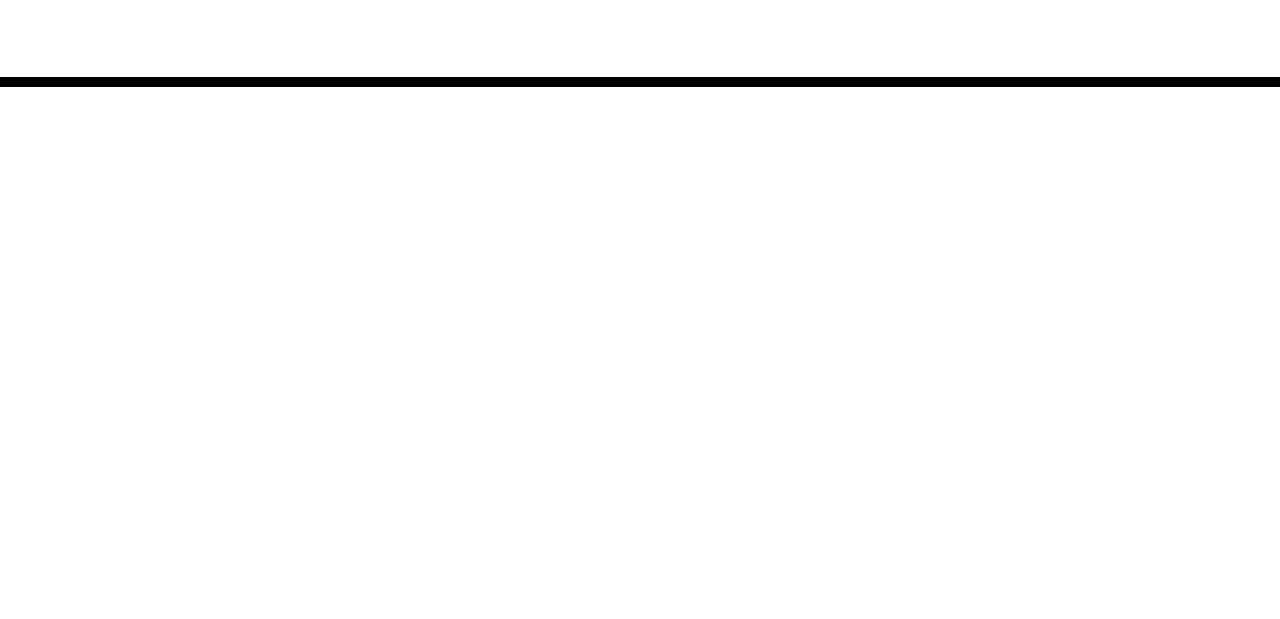
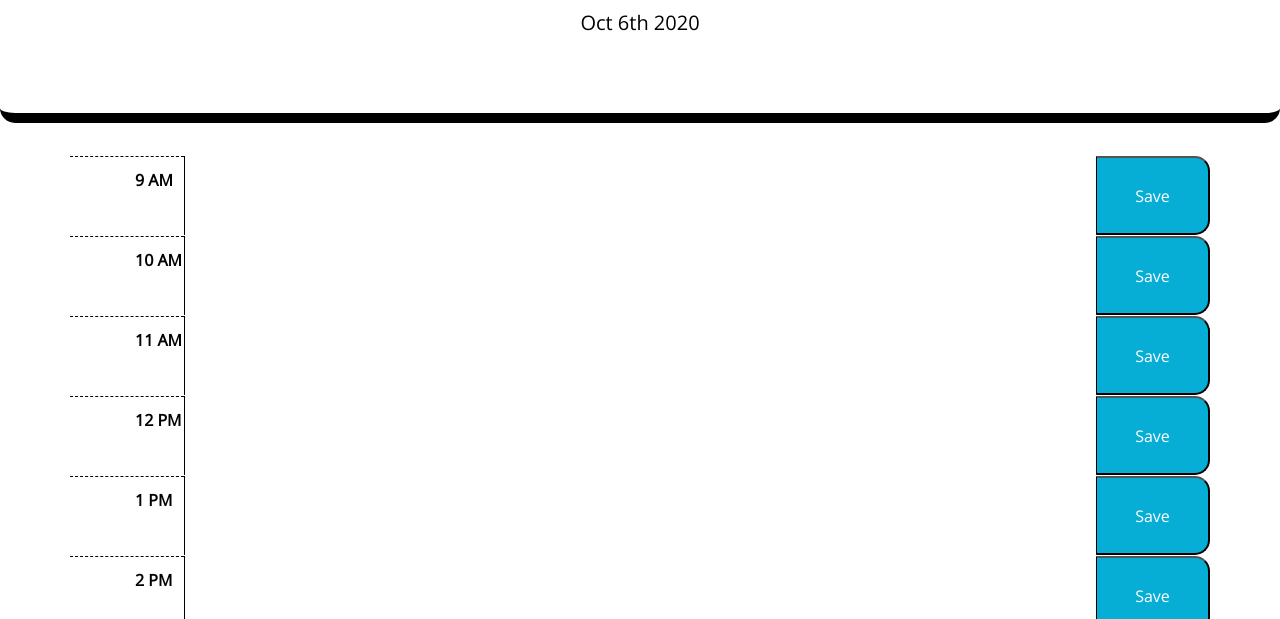
Before and after one commit to rgl10d/work-day-scheduler, a plain HTML site: page index.html in a window 1280 px wide. Shown: the part 181-800 px from the top of the page. Drawn offline with nearby package versions, Linux system fonts and the light colour scheme.

Commit message:
created hour rows and displayed current date

```diff
--- a/index.html
+++ b/index.html
@@ -23,13 +23,18 @@
   </head>
 
   <body>
-    <header class="jumbotron">
+    <header class="jumbotron" id="time-block">
       <h1 class="display-3">Work Day Scheduler</h1>
       <p class="lead">A simple calendar app for scheduling your work day</p>
       <p id="currentDay" class="lead"></p>
     </header>
-    <div class="container">
+    <div class="container" id="schedule">
       <!-- Timeblocks go here -->
+      <!-- <div class="row">
+        <div class="hour">9 AM</div>
+        <textarea type="text" class="appointment"></textarea>
+        <button type="submit" class="saveBtn">Save</button>
+      </div> -->
     </div>
 
     <script src="https://code.jquery.com/jquery-3.4.1.min.js"></script>
--- a/script.js
+++ b/script.js
@@ -1,3 +1,41 @@
 $(document).ready(function (){
-    console.log("ok then.")
+    var schedule = $("#schedule");
+    var now = moment().format("MMM Do YYYY");
+    var hour = ["9 AM", "10 AM", "11 AM", "12 PM", "1 PM", "2 PM", "3 PM", "4 PM", "5 PM"];
+    console.log(now);
+
+    // Function Definitions
+
+    function lineRender(){
+        for(var i = 0; i < hour.length; i++){
+            var row = $("<div>").attr("class", "row");
+            var hourEl = $("<div>").attr("class", "hour").text(hour[i]);
+            var textArea = $("<textarea>").attr("class", "appointment");
+            var saveBtn = $("<button>").attr("class", "saveBtn").text("Save");
+            var parsedHour = moment(hour[i], "hh a");
+
+            schedule.append(row);
+            row.append(hourEl);
+            row.append(textArea);
+            row.append(saveBtn);
+            console.log(hour[i]);
+        }
+    }
+
+    // Function calls
+    $("#currentDay").text(now);
+    lineRender();
+    currentDay();
+
+    // Event Listeners
 })
+
+/**
+ * create coluimn to hold time
+ */
+// check to see current time and add class accordingly
+// var hournow = parseInt(time.timeNumber);
+// consolelog(hournow);
+// if( hourNow === parseInt(timeNow)) {
+//     textContent.addClass("present")
+// } else if (hourNow <= parseInt(timeNow))
--- a/style.css
+++ b/style.css
@@ -11,6 +11,7 @@ textarea{
   color: #000000;
   border-left: 1px solid black;
   padding: 10px;
+  width: 80%;
 }
 
 .jumbotron {
@@ -25,7 +26,7 @@ textarea{
   white-space: pre-wrap;
 }
 
-.time-block{
+#time-block{
   text-align: center;
   border-radius: 15px;
 }
@@ -40,6 +41,9 @@ textarea{
   background-color: #ffffff;
   color: #000000;
   border-top: 1px dashed #000000;
+  width: 10%;
+  padding: 15px 0px 0px 65px;
+  font-weight: bold;
 }
 
 .past {
@@ -63,6 +67,7 @@ textarea{
   border-bottom-right-radius: 15px;
   background-color: #06AED5;
   color: white;
+  width: 10%;
 }
 
 .saveBtn i:hover {
```
Also changed, not shown: 05-third-party-apis-homework-demo.gif (added).
